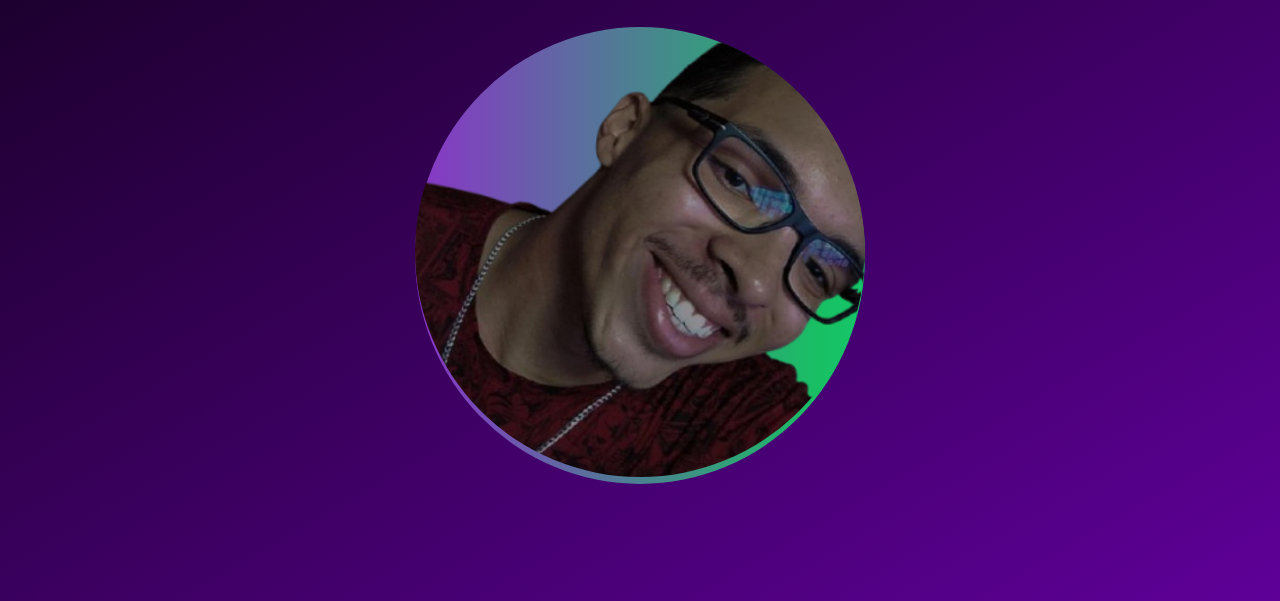
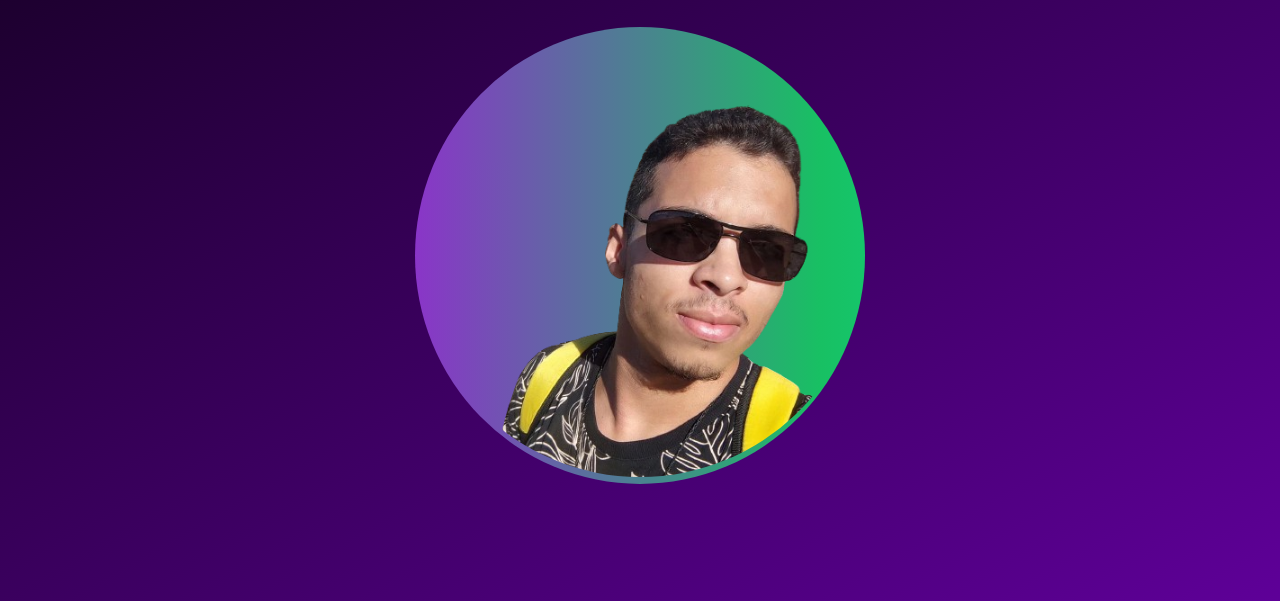
Before and after one commit to D4nielPSilva/portifolio, a plain HTML site: page index.html in a window 1280 px wide. Shown: the part 601-1202 px from the top of the page. Drawn offline with nearby package versions, Linux system fonts and the light colour scheme.

Commit message:
update perfil photo

```diff
--- a/index.html
+++ b/index.html
@@ -72,7 +72,7 @@
         </div>
         <div class="container-foto">
             <div class="foto sombra-interna">
-                <img src="./src/img/foto-perfil3.png" alt="Foto Perfil Daniel Silva">
+                <img src="./src/img/foto-perfil.png" alt="Foto Perfil Daniel Silva">
             </div>
         </div>
     </section>
```
